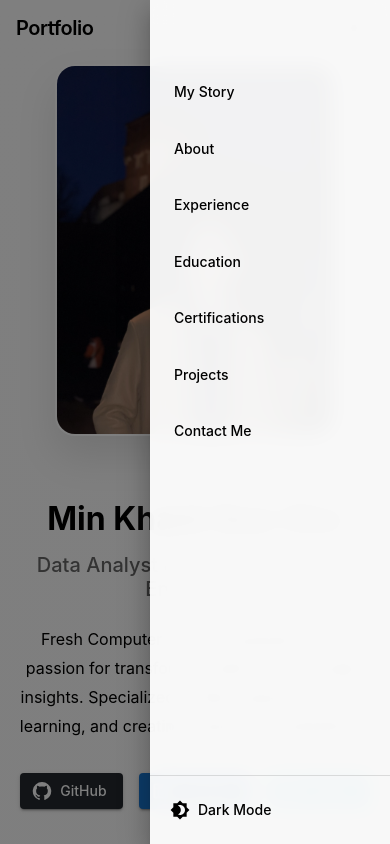
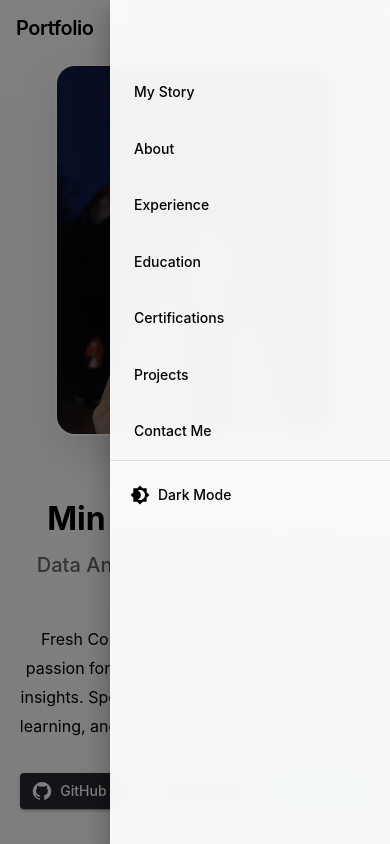
Before and after one commit to MinKhantSoeOke/Portfolio, a React (Vite) app: page / in a window 390 px wide. Both pictures are taken after a click on the button "open drawer". Shown: the top 844 px of the page. Built offline with nearby package versions, Linux system fonts and the light colour scheme.

Commit message:
Fix theme toggle button in mobile navigation drawer

```diff
--- a/src/components/Navbar.jsx
+++ b/src/components/Navbar.jsx
@@ -213,7 +213,12 @@ const Navbar = () => {
         onClose={handleDrawerToggle}
         sx={{
           '& .MuiDrawer-paper': {
-            width: 240,
+            width: 280,
+            height: '100%',
+            display: 'flex',
+            flexDirection: 'column',
+            justifyContent: 'space-between',
+            overflow: 'hidden',
             background: theme.palette.mode === 'dark' ? 'rgba(30, 30, 30, 0.95)' : 'rgba(255, 255, 255, 0.95)',
             backdropFilter: 'blur(10px)',
           },
@@ -289,13 +294,15 @@ const Navbar = () => {
               )}
             </ListItem>
           ))}
-          <ListItem sx={{ p: 2, position: 'fixed', bottom: 0, width: '240px', borderTop: 1, borderColor: 'divider' }}>
+          <Box sx={{ flex: 1 }} /> {/* Spacer */}
+          <ListItem sx={{
+            borderTop: 1, borderColor: 'divider', p: 2, bgcolor: 'background.paper'
+          }}>
             <ColorModeContext.Consumer>
               {({ toggleColorMode }) => (
                 <motion.div
                   whileHover={{ scale: 1.05 }}
                   whileTap={{ scale: 0.95 }}
-                  style={{ width: '100%' }}
                 >
                   <Button
                     fullWidth
@@ -303,8 +310,7 @@ const Navbar = () => {
                     startIcon={theme.palette.mode === 'dark' ? <Brightness7Icon /> : <Brightness4Icon />}
                     sx={{
                       color: theme.palette.text.primary,
-                      justifyContent: 'flex-start',
-                      pl: 1,
+                      justifyContent: 'space-between',
                       '&:hover': {
                         backgroundColor: theme.palette.mode === 'dark'
                           ? 'rgba(255, 255, 255, 0.1)'
@@ -312,7 +318,7 @@ const Navbar = () => {
                       },
                     }}
                   >
-                    {theme.palette.mode === 'dark' ? 'Light Mode' : 'Dark Mode'}
+                    {theme.palette.mode === 'dark' ? 'Light' : 'Dark'} Mode
                   </Button>
                 </motion.div>
               )}
```
